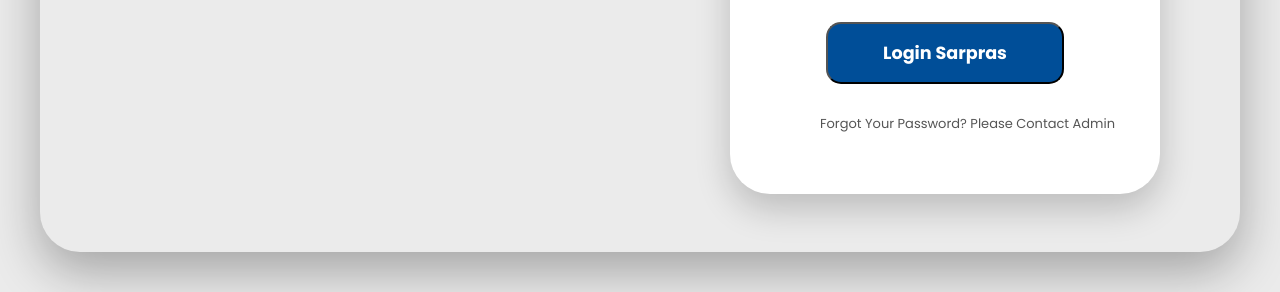
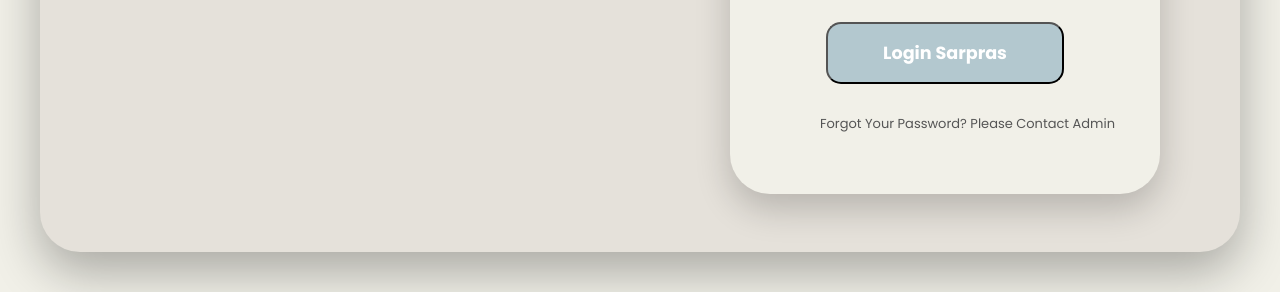
Before and after one commit to gracellapuspitaa/FindIt-app, a website: page login.html in a window 1280 px wide. Shown: the part 508-800 px from the top of the page. Drawn offline with nearby package versions, Linux system fonts and the light colour scheme; some packages are replaced by stand-ins of ours; a script that the page names is missing.

Commit message:
warna login dan form lapor temuan bagian dropdown fakultas

```diff
--- a/css/style.css
+++ b/css/style.css
@@ -9,7 +9,7 @@
 
 body {
     font-family: 'Poppins', sans-serif;
-    background-color: #ebebeb;
+    background-color: #F1F0E8;
     height: 100vh; /* Memenuhi tinggi layar */
     display: flex;
     justify-content: center;
@@ -33,14 +33,14 @@ body {
 }
 
 .layer-top {
-    background-color: #ff6700; /* Warna Orange */
+    background-color: #E5E1DA; /* Warna Orange */
     left: -160%;
     transform: skewX(-25deg); /* Membuat efek miring pada tirai */
     animation: slideCrossLeft 2.2s cubic-bezier(0.7, 0, 0.3, 1) forwards;
 }
 
 .layer-bottom {
-    background-color: #3a6ea5; /* Warna Biru */
+    background-color: #89A8B2; /* Warna Biru */
     right: -160%;
     transform: skewX(-25deg);
     animation: slideCrossRight 2.2s cubic-bezier(0.7, 0, 0.3, 1) forwards;
@@ -67,7 +67,7 @@ body {
     width: 95%;
     max-width: 1200px;
     height: 90vh;
-    background-color: #ebebeb;
+    background-color: #E5E1DA;
     border-radius: 40px;
     display: flex;
     align-items: center;
@@ -129,7 +129,7 @@ body {
    Kotak putih tempat input form berada.
    ========================================================= */
 .login-card {
-    background-color: #ffffff;
+    background-color: #F1F0E8;
     padding: 60px 45px;
     border-radius: 40px;
     width: 430px;
@@ -166,7 +166,7 @@ input {
     margin-top: 10px;
     border-radius: 15px;
     border: 1;
-    background-color: #004e98;
+    background-color: #B3C8CF;
     color: #ffffff;
     font-size: 1.1rem;
     font-weight: 700;
@@ -176,7 +176,7 @@ input {
 }
 
 .btn-login:hover {
-    background-color: #004e98;
+    background-color: #B3C8CF;
     opacity: 80%;
     transform: scale(1.02);
 }
@@ -192,14 +192,14 @@ input {
 /* ================= BUTTON SARPRAS ================= */
 .btn-sarpras {
     margin-top: 5px;
-    background-color: #004e98;
+    background-color: #B3C8CF;
     width: 70%;
     height: 20%;             /* Ukuran tinggi tombol diperkecil */
     align-self: center;      /* Penempatan di tengah secara horizontal */
 }
 
 .btn-sarpras:hover {
-    background-color:#004e98;
+    background-color:#B3C8CF;
     opacity: 80%;
 }
 
```
Also changed, not shown: tambah-barang.html (+2 -0 lines).
